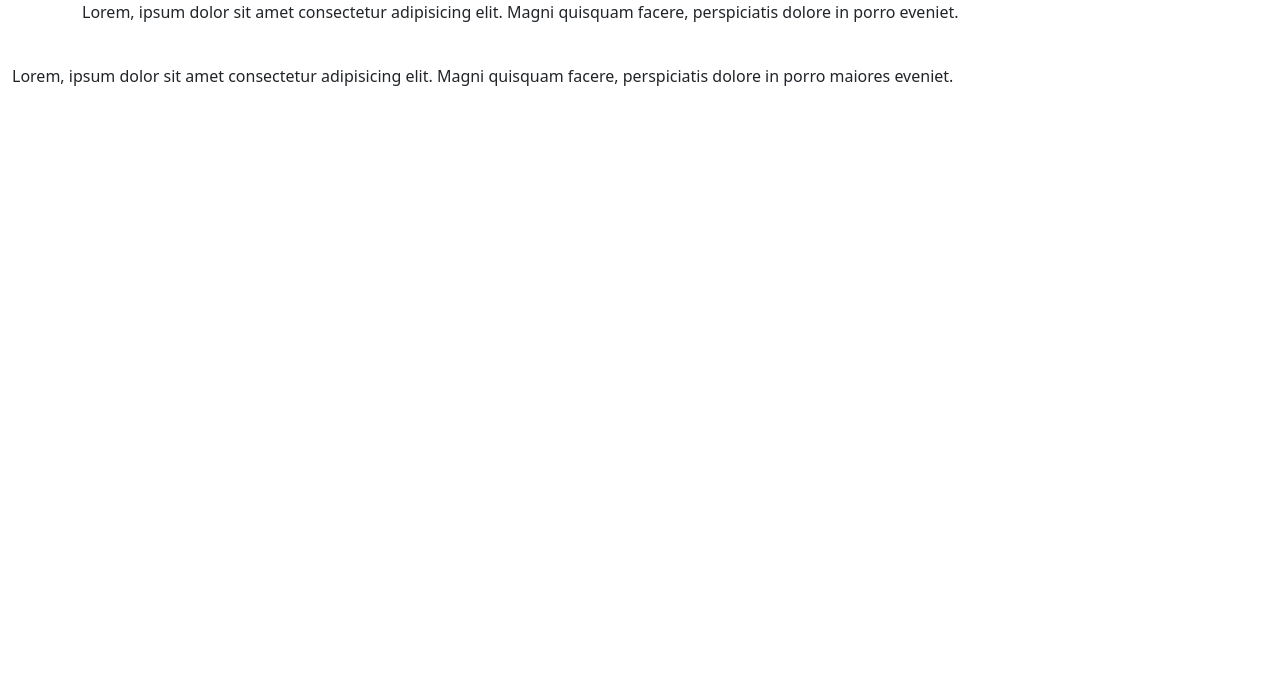
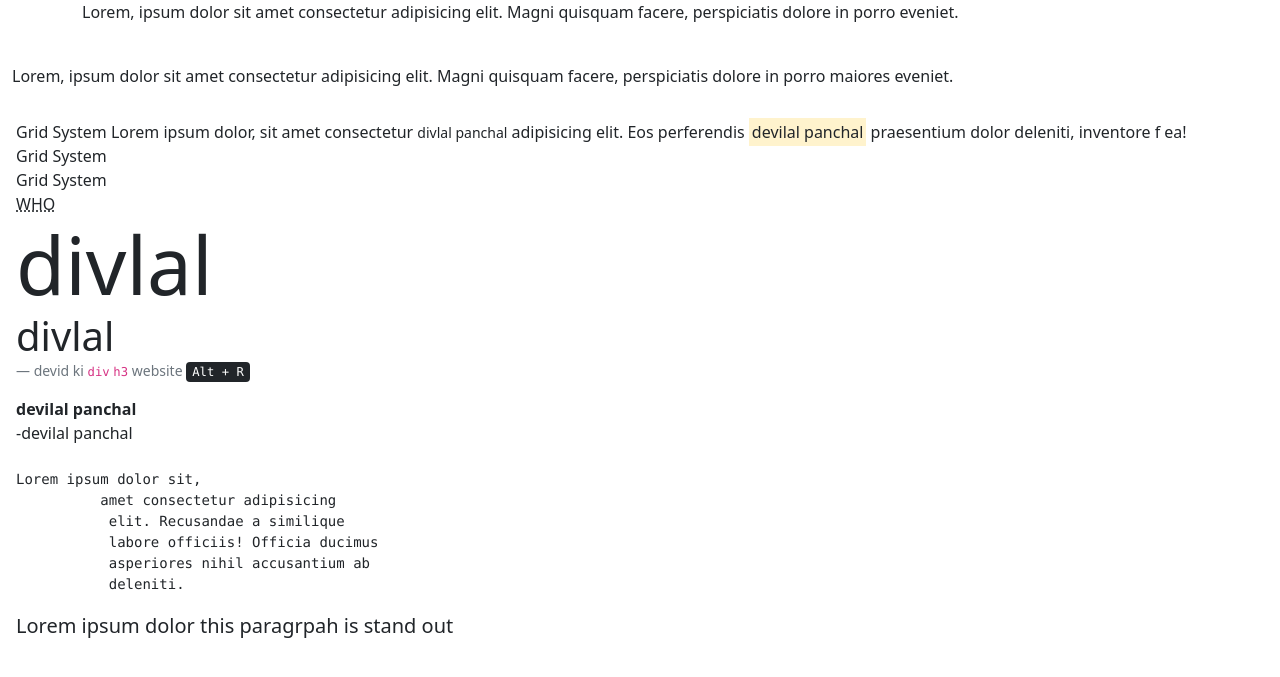
Before and after one commit to devilalpanchal/BootSrap05, a plain HTML site: page index.html in a window 1280 px wide. Drawn offline with nearby package versions, Linux system fonts and the light colour scheme.

Commit message:
add files

```diff
--- a/index.html
+++ b/index.html
@@ -11,7 +11,7 @@
       href="https://cdn.jsdelivr.net/npm/bootstrap@5.3.3/dist/css/bootstrap.min.css"
       rel="stylesheet"
     />
-    <script src="https://cdn.jsdelivr.net/npm/bootstrap@5.3.3/dist/js/bootstrap.bundle.min.js"></script>
+    <script src="https://cdn.jsdelivr.net/npm/bootstrap@5.3.3/dist/js/bootsbtrap.bundle.min.js"></script>
   </head>
   <body>
     <!-- to check to container -->
@@ -29,6 +29,36 @@
       </p>
     </section>
 
+    <section>
+      <div class="row p-3" >
+        <div class="col-*-*" p-3>
+          Grid System Lorem ipsum dolor, sit amet consectetur
+          <small> divlal panchal</small> adipisicing elit. Eos perferendis
+          <mark>devilal panchal</mark> praesentium dolor deleniti, inventore f
+          ea!
+        </div>
+        <div class="col-*-*">Grid System</div>
+        <div class="col-*-*">Grid System</div>
+        <abbr title="World Health Organization">WHO</abbr>
+        <div class="display-1">divlal</div>
+        <div class="display-6">divlal</div>
+        <footer class="blockquote-footer">devid ki <code>div</code>  <code>h3</code>  website  <kbd>Alt + R</kbd>  </footer>
+
+        <dl>
+          <dt>devilal panchal</dt>
+          <dd>-devilal panchal</dd>
+        </dl>
+
+        <pre>Lorem ipsum dolor sit,
+          amet consectetur adipisicing
+           elit. Recusandae a similique
+           labore officiis! Officia ducimus
+           asperiores nihil accusantium ab
+           deleniti.</pre>
+           <p class="lead">Lorem ipsum dolor this paragrpah is stand out</p>
+      </div>
+    </section>
+
     <!-- to add functionality -->
   </body>
 </html>
```
Also changed, not shown: style.css (line endings or trailing spaces).
